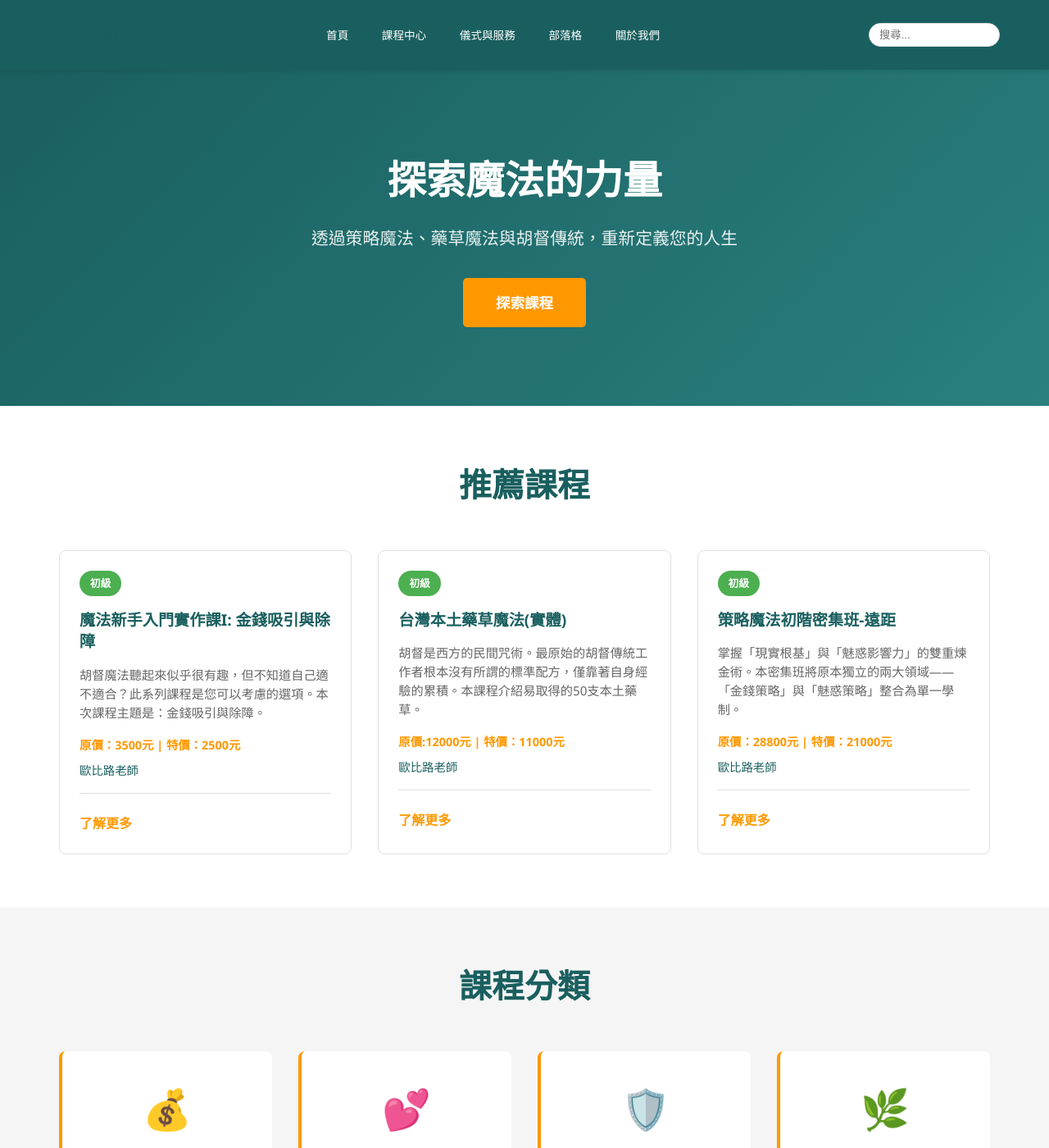
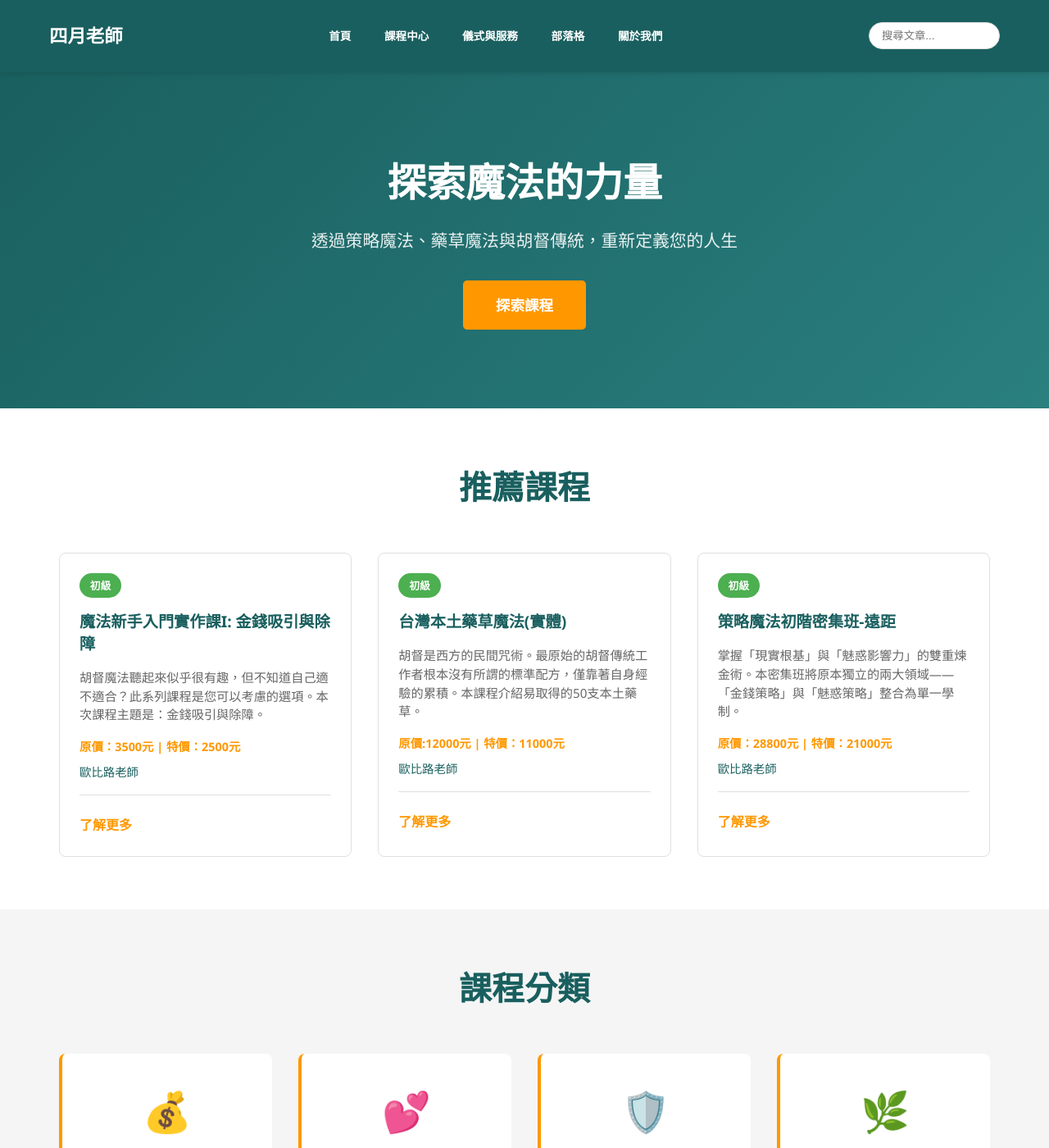
Before and after one commit to light4uliuphone-lang/hoodoo, a Jekyll site: the page built from index.html, in a window 1280 px wide and 1400 px high. Shown: the whole window at 82% size. Built offline with Jekyll 4.4.1, drawn with Linux system fonts in a browser that asks for light colours; comment, search, counter and statistics services are not loaded.

Commit message:
Update default.html

```diff
--- a/_layouts/default.html
+++ b/_layouts/default.html
@@ -5,29 +5,40 @@
     <meta name="viewport" content="width=device-width, initial-scale=1.0">
     <title>{{ page.title | default: site.title }}</title>
     <link rel="stylesheet" href="{{ '/css/style.css' | relative_url }}">
+
     <style>
+        /* 搜尋引擎專用樣式 */
         .nav-container { display: flex; justify-content: space-between; align-items: center; max-width: 1200px; margin: 0 auto; padding: 10px 20px; }
         .nav-menu { display: flex; list-style: none; margin: 0; padding: 0; gap: 15px; }
-        /* 搜尋框設計 */
-        .search-area { position: relative; }
-        #search-input { padding: 6px 12px; border: 1px solid #ddd; border-radius: 20px; outline: none; width: 160px; transition: 0.3s; }
-        #search-input:focus { width: 220px; border-color: #1a5f5f; }
-        /* 下拉結果視窗 */
+        .nav-menu a { text-decoration: none; color: #fff; font-weight: bold; }
+
+        .search-wrapper { position: relative; }
+        #search-input {
+            padding: 8px 15px; border-radius: 20px; border: 1px solid #ddd;
+            width: 160px; outline: none; transition: 0.3s;
+        }
+        #search-input:focus { width: 220px; border-color: #ff9800; }
+
+        /* 搜尋結果彈出視窗 */
         #results-container {
-            position: absolute; top: 40px; right: 0; width: 300px; background: #fff;
-            box-shadow: 0 4px 12px rgba(0,0,0,0.15); border-radius: 8px;
-            padding: 0; list-style: none; z-index: 999; max-height: 400px; overflow-y: auto;
+            position: absolute; top: 45px; right: 0; width: 300px;
+            background: white; border-radius: 8px; box-shadow: 0 5px 20px rgba(0,0,0,0.2);
+            list-style: none; padding: 0; margin: 0; z-index: 9999;
+            max-height: 400px; overflow-y: auto; display: none; /* 預設隱藏 */
         }
         #results-container li { border-bottom: 1px solid #eee; }
-        #results-container li a { display: block; padding: 12px; color: #333; text-decoration: none; font-size: 0.95rem; }
+        #results-container li a {
+            display: block; padding: 12px 15px; color: #333;
+            text-decoration: none; font-size: 0.95rem; line-height: 1.4;
+        }
         #results-container li a:hover { background: #f4f8f8; color: #1a5f5f; }
     </style>
 </head>
 <body>
 
-<nav class="navbar">
+<nav class="navbar" style="background: #1a5f5f; color: white;">
     <div class="nav-container">
-        <div class="logo" style="font-weight: bold; font-size: 1.3rem; color: #1a5f5f;">四月老師</div>
+        <div class="logo" style="font-size: 1.4rem;">四月老師</div>
 
         <ul class="nav-menu">
             <li><a href="{{ '/' | relative_url }}">首頁</a></li>
@@ -37,8 +48,8 @@
             <li><a href="{{ '/about/' | relative_url }}">關於我們</a></li>
         </ul>
 
-        <div class="search-area">
-            <input type="text" id="search-input" placeholder="搜尋...">
+        <div class="search-wrapper">
+            <input type="text" id="search-input" placeholder="搜尋文章..." autocomplete="off">
             <ul id="results-container"></ul>
         </div>
     </div>
@@ -46,21 +57,39 @@
 
 <main>{{ content }}</main>
 
-<footer class="footer" style="text-align: center; padding: 30px 0; border-top: 1px solid #eee; margin-top: 50px;">
+<footer class="footer" style="text-align: center; padding: 40px 0; background: #f9f9f9; margin-top: 50px; border-top: 1px solid #eee;">
     <p>&copy; 2026 四月老師 - 魔法課程中心</p>
 </footer>
 
 <script src="https://unpkg.com/simple-jekyll-search@latest/dest/simple-jekyll-search.min.js"></script>
 
 <script>
-    // 初始化搜尋
-    SimpleJekyllSearch({
+    // 1. 初始化搜尋功能
+    var sjs = SimpleJekyllSearch({
         searchInput: document.getElementById('search-input'),
         resultsContainer: document.getElementById('results-container'),
         json: '{{ "/search.json" | relative_url }}',
         searchResultTemplate: '<li><a href="{url}">{title}</a></li>',
-        noResultsText: '<li style="padding:10px; color:#999;">找不到相關文章</li>',
-        fuzzy: false
+        noResultsText: '<li style="padding:15px;">找不到相關結果</li>'
+    });
+
+    // 2. 控制結果視窗顯示/隱藏
+    var inputField = document.getElementById('search-input');
+    var resultsList = document.getElementById('results-container');
+
+    inputField.addEventListener('input', function() {
+        if (this.value.length > 0) {
+            resultsList.style.display = 'block';
+        } else {
+            resultsList.style.display = 'none';
+        }
+    });
+
+    // 3. 點擊空白處關閉搜尋結果
+    document.addEventListener('click', function(e) {
+        if (e.target !== inputField) {
+            resultsList.style.display = 'none';
+        }
     });
 </script>
 
```
